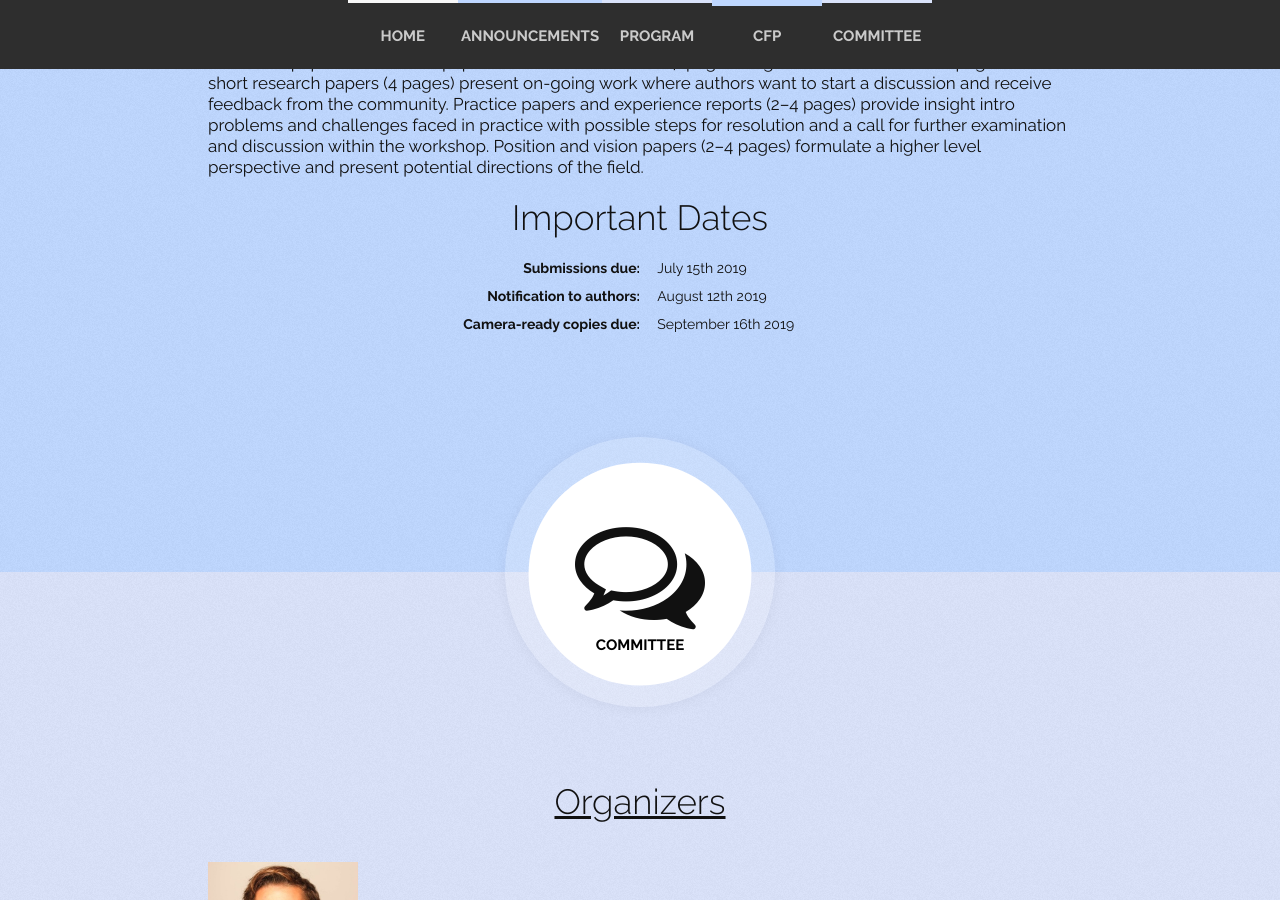
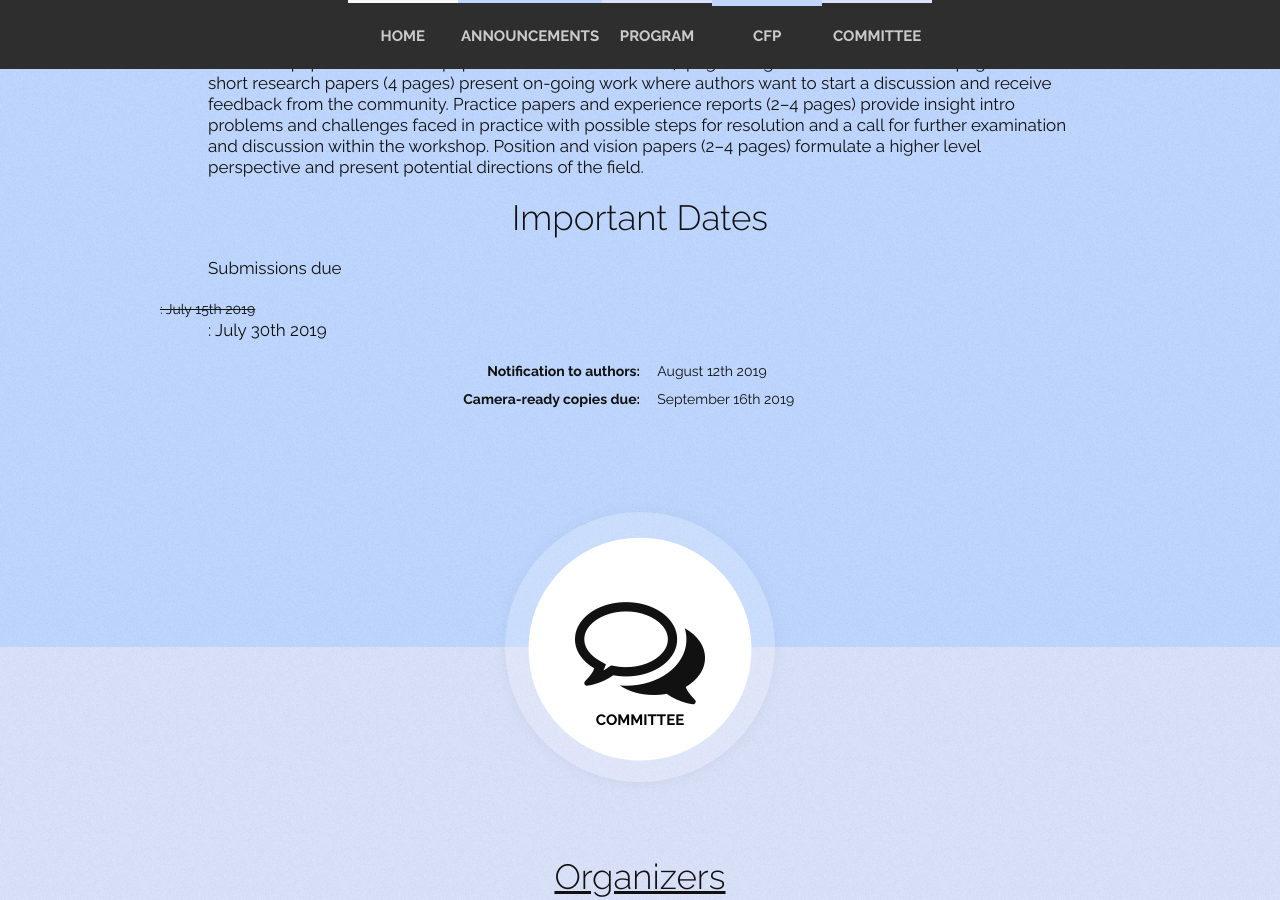
Before and after one commit to SEConfig/SEConfig.github.io, a Jekyll site: the page built from index.html, in a window 1280 px wide and 900 px high, scrolled down 3319 px. Built offline with Jekyll 4.4.1, drawn with Linux system fonts in a browser that asks for light colours; nearby versions of some CDN libraries.

Commit message:
autocommit

```diff
--- a/_posts/2019-01-04-cfp.md
+++ b/_posts/2019-01-04-cfp.md
@@ -44,7 +44,8 @@ Position and vision papers (2–4 pages) formulate a higher level perspective an
 ## Important Dates
 
 Submissions due
-: July 15th 2019
+<s>: July 15th 2019</s>
+: July 30th 2019
 
 Notification to authors
 : August 12th 2019
```
